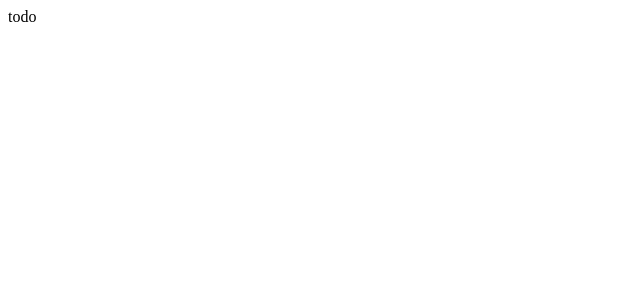
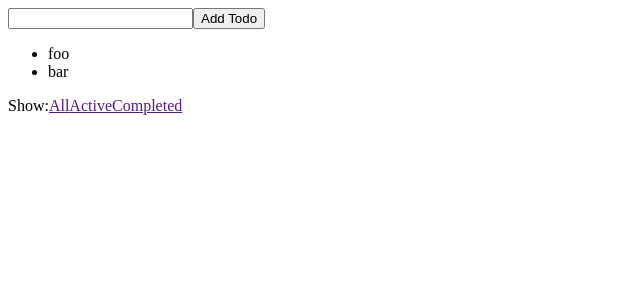
Before and after one commit to futantan/ReactTrainingDemos, a React (Create React App) app: page / in a window 1280 px wide. Shown: the top 300 px of the page, without its empty margins (0-640 px from the left). Built offline with nearby package versions, Linux system fonts and the light colour scheme.

Commit message:
Add pure html

```diff
--- a/src/App.js
+++ b/src/App.js
@@ -15,7 +15,22 @@ class App extends Component {
   render() {
     return (
       <div>
-        todo
+        <form>
+          <input type="text"/>
+          <button type="submit">Add Todo</button>
+        </form>
+
+        <ul>
+          <li>foo</li>
+          <li>bar</li>
+        </ul>
+
+        <div>
+          <span>Show:</span>
+          <a href="">All</a>
+          <a href="">Active</a>
+          <a href="">Completed</a>
+        </div>
       </div>
     );
   }
```
